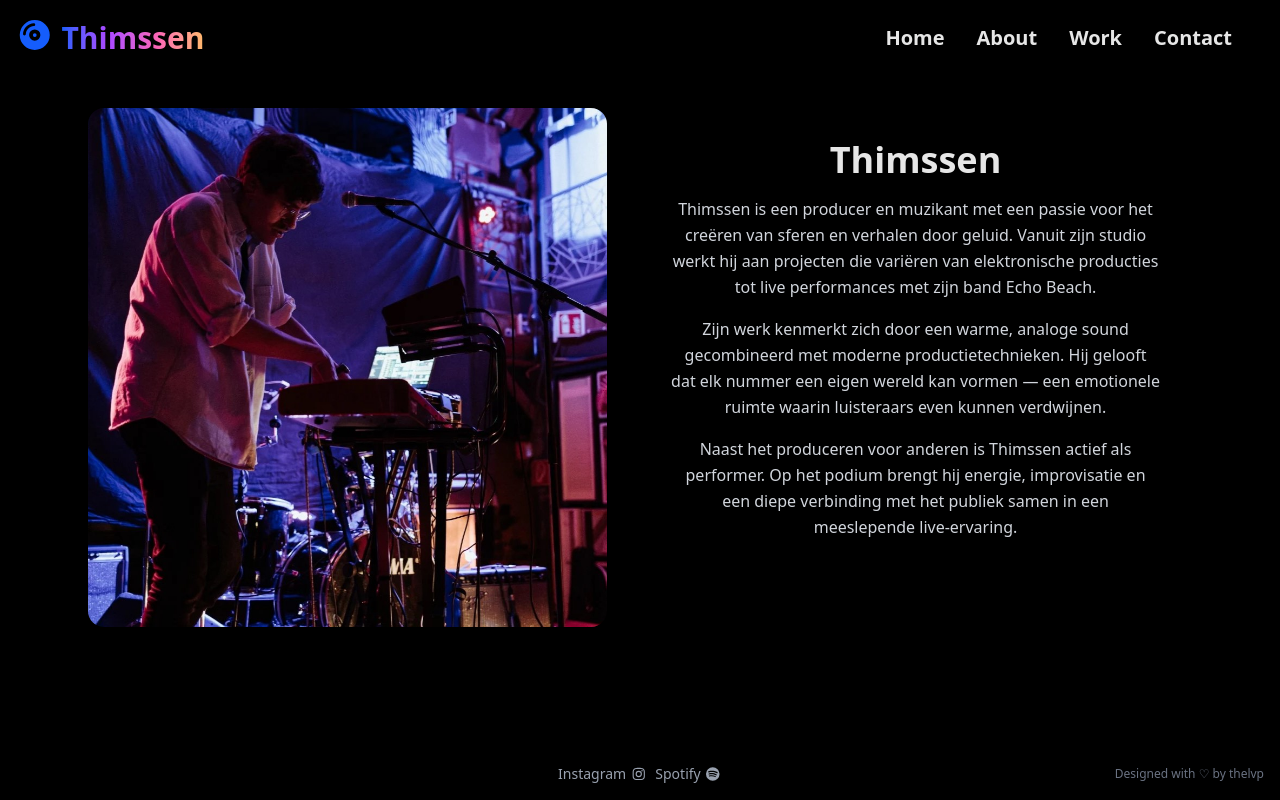
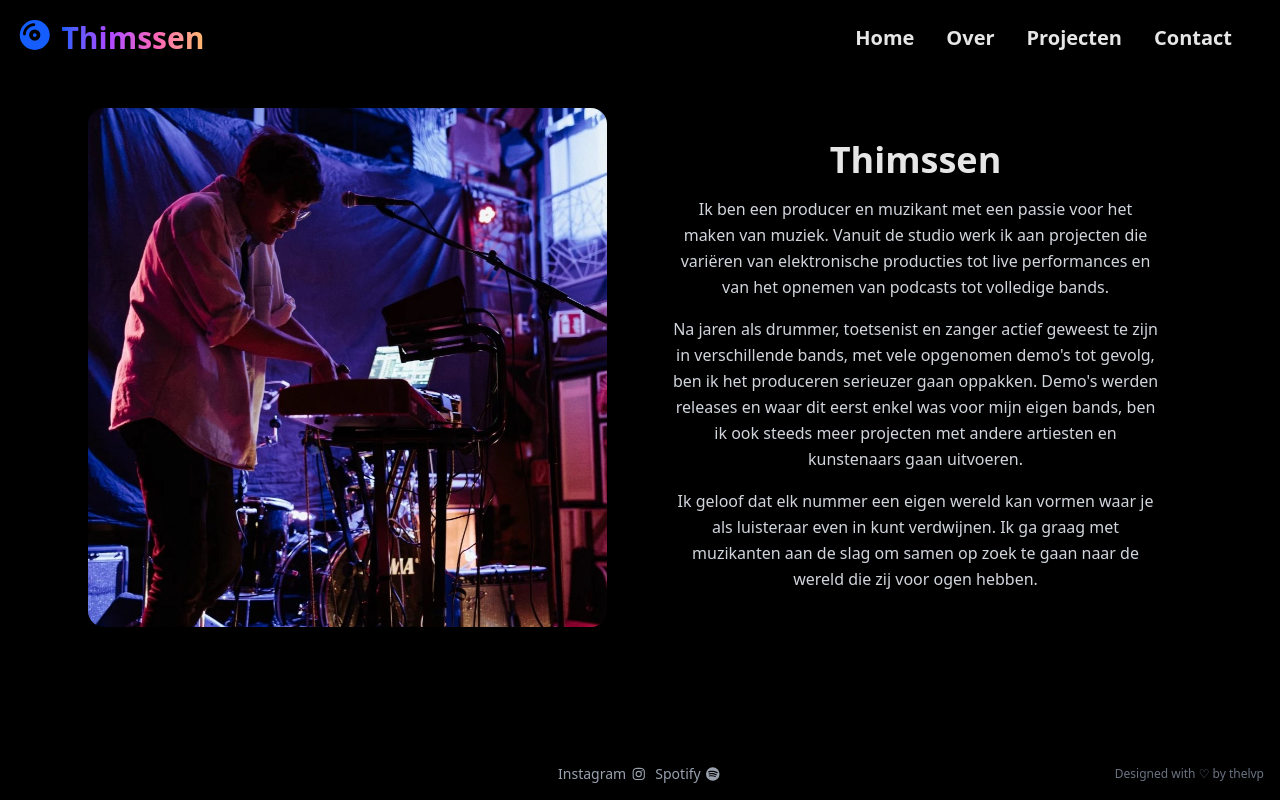
Before and after one commit to thelvp/thimssen, a React (Vite) app: page /about in a window 1280 px wide. Built offline with nearby package versions, Linux system fonts and the light colour scheme; the HTML template or start-up script is replaced by a standard one.

Commit message:
Update op About, Home (subtekst) en nav titels.

```diff
--- a/src/data/NAV_ITEMS.ts
+++ b/src/data/NAV_ITEMS.ts
@@ -6,7 +6,7 @@ interface NavItemProps {
 
 export const NAV_ITEMS: NavItemProps[] = [
   { href: '/', title: 'Home', color: 'blue-500' },
-  { href: '/about', title: 'About', color: 'purple-500' },
-  { href: '/work', title: 'Work', color: 'pink-500' },
+  { href: '/about', title: 'Over', color: 'purple-500' },
+  { href: '/work', title: 'Projecten', color: 'pink-500' },
   { href: '/contact', title: 'Contact', color: 'orange-500' },
 ];
--- a/src/pages/About.tsx
+++ b/src/pages/About.tsx
@@ -20,21 +20,20 @@ export function About() {
           Thimssen
         </h2>
         <p className={paragraphStyle}>
-          Thimssen is een producer en muzikant met een passie voor het creëren
-          van sferen en verhalen door geluid. Vanuit zijn studio werkt hij aan
-          projecten die variëren van elektronische producties tot live
-          performances met zijn band Echo Beach.
+          Ik ben een producer en muzikant met een passie voor het maken van muziek.
+          Vanuit de studio werk ik aan projecten die variëren van elektronische producties
+          tot live performances en van het opnemen van podcasts tot volledige bands.
         </p>
         <p className={paragraphStyle}>
-          Zijn werk kenmerkt zich door een warme, analoge sound gecombineerd met
-          moderne productietechnieken. Hij gelooft dat elk nummer een eigen
-          wereld kan vormen — een emotionele ruimte waarin luisteraars even
-          kunnen verdwijnen.
+          Na jaren als drummer, toetsenist en zanger actief geweest te zijn in verschillende bands,
+          met vele opgenomen demo's tot gevolg, ben ik het produceren serieuzer gaan oppakken. Demo's
+          werden releases en waar dit eerst enkel was voor mijn eigen bands, ben ik ook steeds meer
+          projecten met andere artiesten en kunstenaars gaan uitvoeren.
         </p>
         <p className={paragraphStyle}>
-          Naast het produceren voor anderen is Thimssen actief als performer. Op
-          het podium brengt hij energie, improvisatie en een diepe verbinding
-          met het publiek samen in een meeslepende live-ervaring.
+          Ik geloof dat elk nummer een eigen wereld kan vormen waar je als luisteraar even
+          in kunt verdwijnen. Ik ga graag met muzikanten aan de slag om samen op zoek te
+          gaan naar de wereld die zij voor ogen hebben.
         </p>
       </div>
     </div>
--- a/src/pages/Home.tsx
+++ b/src/pages/Home.tsx
@@ -19,16 +19,7 @@ export function Home() {
         </h1>
 
         <p className="mt-3 text-lg sm:text-xl">
-          Van gelaagde producties tot live shows met{' '}
-          <a
-            className="font-semibold underline-offset-4 hover:underline"
-            href="https://open.spotify.com/artist/2uhfXqGrbL6MDekftEEDMD?si=POmMI-6FS5CiPgkctsKoWw"
-            target="_blank"
-            rel="noopener noreferrer"
-          >
-            Echo Beach
-          </a>
-          .
+          recording / mixing / music production
         </p>
 
         <Link
```
